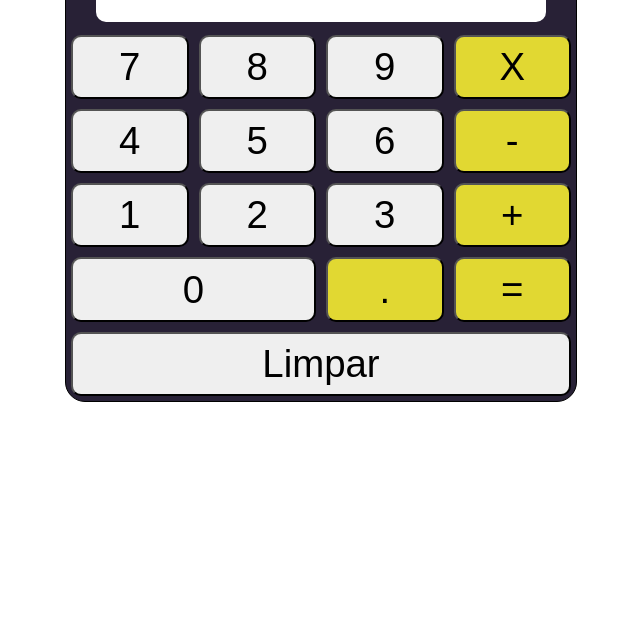
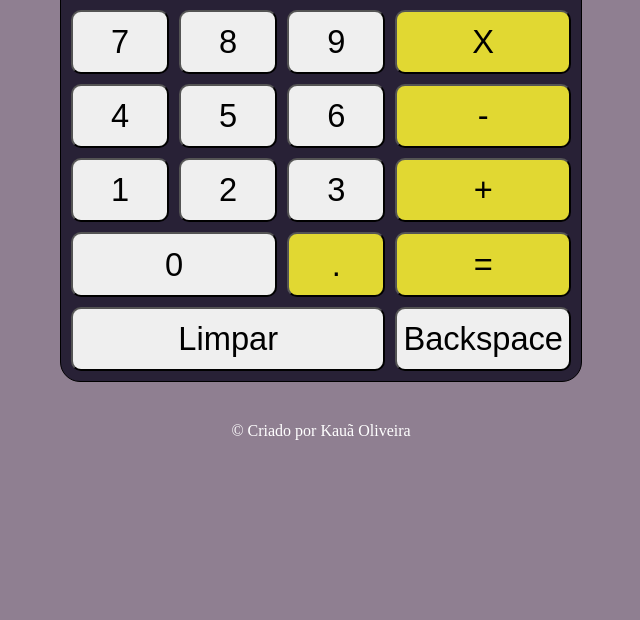
Before and after one commit to kauadeoliveira/calculadora, a plain HTML site: page index.html in a window 1280 px wide. Shown: the part 180-800 px from the top of the page, without its empty margins (319-959 px from the left). Drawn offline with Linux system fonts and the light colour scheme.

Commit message:
terminei

```diff
--- a/index.html
+++ b/index.html
@@ -8,27 +8,30 @@
     <link rel="stylesheet" href="style/style.css">
 </head>
 <body>
-    <div id="container">
-        <div id="res">
-            123
+    <section>
+        <div id="container">
+            <div id="res">
+            </div>
+            <input type="button" value="7" class="num" id="sete" onclick="insert('7')">
+            <input type="button" value="8" class="num" id="oito" onclick="insert('8')">
+            <input type="button" value="9" class="num" id="nove" onclick="insert('9')">
+            <input type="button" value="X" class="op" id="mult" onclick="insert('X')">
+            <input type="button" value="4" class="num" id="quatro" onclick="insert('4')">
+            <input type="button" value="5" class="num" id="cinco" onclick="insert('5')">
+            <input type="button" value="6" class="num" id="seis" onclick="insert('6')">
+            <input type="button" value="-" class="op" id="sub" onclick="insert('-')">
+            <input type="button" value="1" class="num" id="um" onclick="insert('1')">
+            <input type="button" value="2" class="num" id="dois" onclick="insert('2')">
+            <input type="button" value="3" class="num" id="tres" onclick="insert('3')">
+            <input type="button" value="+" class="op" id="adi" onclick="insert('+')">
+            <input type="button" value="0" class="num" id="zero" onclick="insert('0')">
+            <input type="button" value="." class="op" id="ponto" onclick="insert('.')">
+            <input type="button" value="=" class="op" id="igual" onclick="calculadora()">
+            <input type="button" value="Limpar" id="limpar" onclick="limpar()">
+            <input type="button" value="Backspace" id="backspace" onclick="back()">
         </div>
-        <input type="button" value="7" class="num" id="sete">
-        <input type="button" value="8" class="num" id="oito">
-        <input type="button" value="9" class="num" id="nove">
-        <input type="button" value="X" class="op" id="mult">
-        <input type="button" value="4" class="num" id="quatro">
-        <input type="button" value="5" class="num" id="cinco">
-        <input type="button" value="6" class="num" id="seis">
-        <input type="button" value="-" class="op" id="sub">
-        <input type="button" value="1" class="num" id="um">
-        <input type="button" value="2" class="num" id="dois">
-        <input type="button" value="3" class="num" id="tres">
-        <input type="button" value="+" class="op" id="adi">
-        <input type="button" value="0" class="num" id="zero">
-        <input type="button" value="." class="op" id="ponto">
-        <input type="button" value="=" class="op" id="igual">
-        <input type="button" value="Limpar" id="limpar">
-    </div>
-    <script src="script/script.js"></script>
+        <script src="script/script.js"></script>
+    </section>
+    <footer>© Criado por Kauã Oliveira</footer>
 </body>
 </html>
--- a/script/script.js
+++ b/script/script.js
@@ -0,0 +1,19 @@
+function insert(num){
+    var numero = document.getElementById('res').innerHTML;
+    document.getElementById('res').innerHTML = numero + num
+}
+function limpar(){
+    document.getElementById('res').innerHTML = ' '
+}
+function back(){
+    var resultado = document.getElementById('res').innerHTML;
+    document.getElementById('res').innerHTML = resultado.substring(0, resultado.length -1)
+}
+function calculadora(){
+    var res = document.getElementById('res').innerHTML;
+    if(res){  //Se tiver coisa dentro do "res", execute o cod abaixo:
+        document.getElementById('res').innerHTML = eval(res);
+    }else{
+        document.getElementById(res).innerHTML = '[ERRO]'
+    }
+}
--- a/style/style.css
+++ b/style/style.css
@@ -3,6 +3,7 @@
 body{
     margin: 0;
     padding: 0;
+    background-color: rgba(32, 0, 36, 0.501);
 }
 input{
     font-size: 1.2em;
@@ -12,14 +13,14 @@ input{
     grid-template-columns: 1fr 1fr 1fr 1fr;
     grid-template-rows: 2fr 1fr 1fr 1fr 1fr 1fr;
     border-radius: 20px;
-    margin: 70px auto;
+    margin: 40px auto;
     height: 500px;
     width: 500px;
     border: 1px solid black;
     background-color: #282136;
     grid-gap: 10px;
-    padding: 5px;
-    font-size: 2em;
+    padding: 10px;
+    font-size: 1.7em;
 }
 
 #container #res{
@@ -34,14 +35,13 @@ input{
     margin-top: 10px;
     overflow-y: hidden;
     overflow-x: auto;
-
 }
-
 #container .num{
     width: 100%;
     height: 100%;
     border-radius: 10px;
     cursor: pointer;
+    padding: 3px;
 }
 #container .op{
     width: 100%;
@@ -49,6 +49,7 @@ input{
     border-radius: 10px;
     background-color: #f9ef32e3;
     cursor: pointer;
+    padding: 2px;
 }
 #container .num:hover{
     background-color: #CFB8FF;
@@ -117,9 +118,42 @@ input{
     grid-row: 5;
 }
 #limpar{
-    grid-column: 1/-1;
+    grid-column: 1/4;
     border-radius: 10px;
 }
 #limpar:hover{
     background-color: #CFB8FF;
 }
+#backspace{
+    grid-column: 4/-1;
+    border-radius: 10px;
+}
+#backspace:hover{
+    background-color: #CFB8FF;
+}
+
+footer{
+    color: white;
+    text-align: center;
+}
+
+@media (max-width: 1000px){
+    #container{
+        height: 350px;
+        width: 350px;
+        padding: 10px;
+    }
+    #container #res{
+        height: 75%;
+        width: 90%;
+    }
+    #container .num{
+        width: 100%;
+        height: 100%;
+    }
+    #container .op{
+        width: 100%;
+        height: 100%;
+
+    }
+}
```
